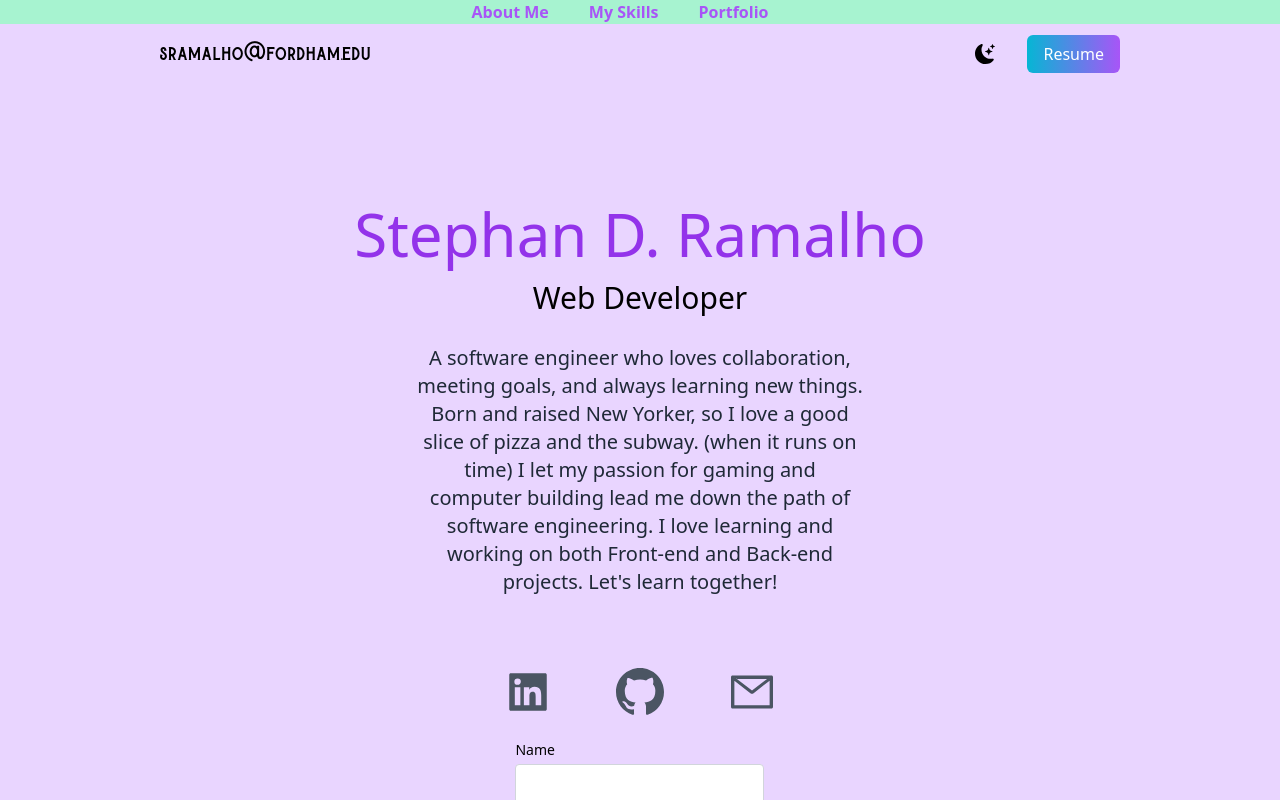
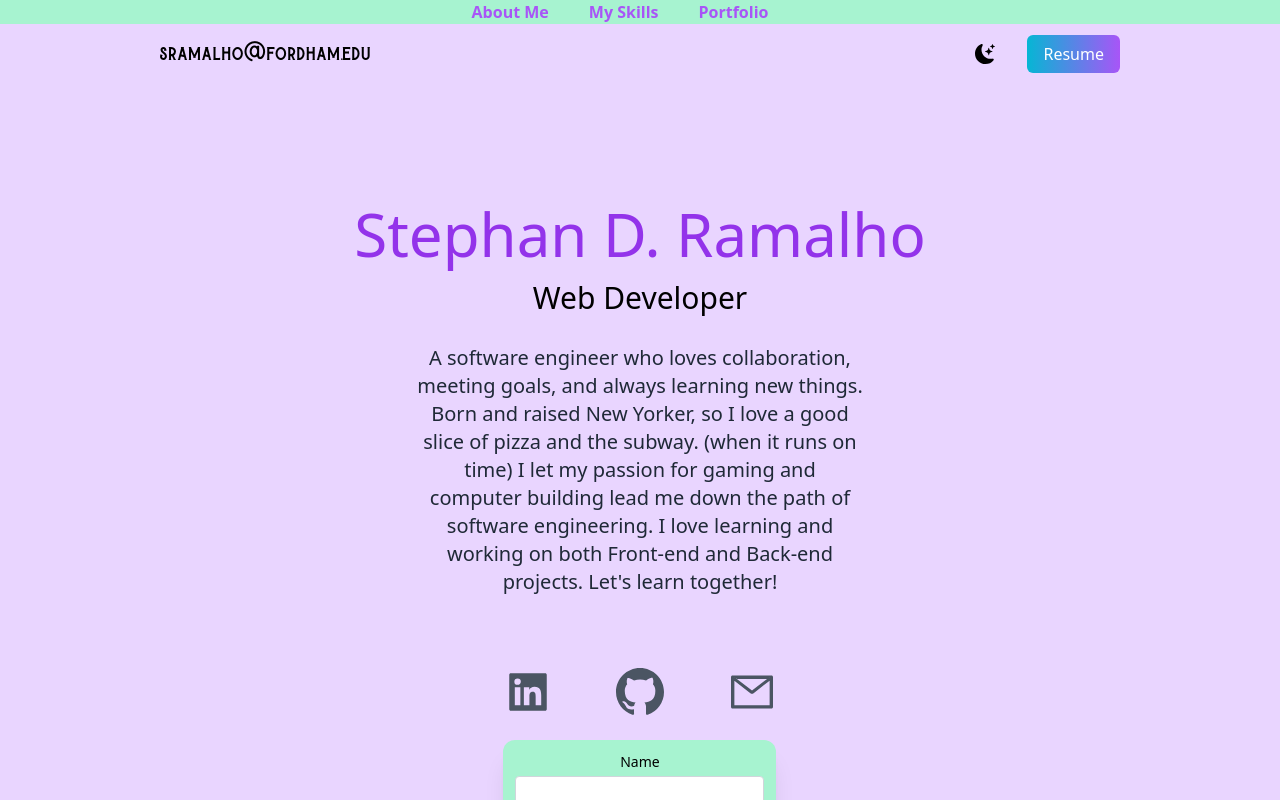
Before and after one commit to sramalho94/portfolio_2023, a Next.js app: page / in a window 1280 px wide. Both pictures are taken after a click on the link 752 px from the left and 692 px from the top of the page. Shown: the top 800 px of the page. Built offline with nearby package versions, Linux system fonts and the light colour scheme.

Commit message:
more styling

```diff
--- a/components/EmailForm.jsx
+++ b/components/EmailForm.jsx
@@ -1,6 +1,6 @@
 import React, { useState } from 'react'
 
-const EmailForm = () => {
+const EmailForm = ({ darkMode }) => {
   const [formData, setFormData] = useState({
     name: '',
     email: '',
@@ -39,10 +39,17 @@ const EmailForm = () => {
   }
 
   return (
-    <div className="flex items-center m-3">
-      <form onSubmit={handleSubmit} className="w-full">
+    <div
+      className={`flex items-center m-3 ${
+        darkMode ? 'dark' : ''
+      } bg-emerald-200 p-3 rounded-xl shadow-xl dark:bg-emerald-500 dark:bg-gradient-to-r from-teal-500`}
+    >
+      <form onSubmit={handleSubmit} className="w-full ">
         <div className="mb-4">
-          <label htmlFor="name" className="block text-sm font-medium">
+          <label
+            htmlFor="name"
+            className="block text-sm font-medium text-center dark:text-white"
+          >
             Name
           </label>
           <input
@@ -56,7 +63,10 @@ const EmailForm = () => {
           />
         </div>
         <div className="mb-4">
-          <label htmlFor="email" className="block text-sm font-medium">
+          <label
+            htmlFor="email"
+            className="block text-sm font-medium text-center dark:text-white"
+          >
             Email
           </label>
           <input
@@ -70,7 +80,10 @@ const EmailForm = () => {
           />
         </div>
         <div className="mb-4">
-          <label htmlFor="message" className="block text-sm font-medium">
+          <label
+            htmlFor="message"
+            className="block text-sm font-medium text-center dark:text-white"
+          >
             Message
           </label>
           <textarea
@@ -82,12 +95,14 @@ const EmailForm = () => {
             required
           ></textarea>
         </div>
-        <button
-          type="submit"
-          className="bg-blue-500 hover:bg-blue-700 text-white font-bold py-2 px-4 rounded"
-        >
-          Send
-        </button>
+        <div className="flex flex-row justify-center">
+          <button
+            type="submit"
+            className="bg-purple-200 hover:bg-blue-700 text-white font-bold py-2 px-4 rounded dark:bg-purple-600"
+          >
+            Send
+          </button>
+        </div>
       </form>
     </div>
   )
--- a/pages/index.js
+++ b/pages/index.js
@@ -165,7 +165,7 @@ export default function Home() {
           </div>
           {showEmailForm && (
             <div className="email-form-container w-1/3 flex flex-row justify-center mx-auto">
-              <EmailForm />
+              <EmailForm darkMode={darkMode} />
             </div>
           )}
           <div className="relative mx-auto bg-gradient-to-b from-teal-500 rounded-full w-80 h-80 mt-20 overflow-hidden md:h-96  md:w-96">
```
